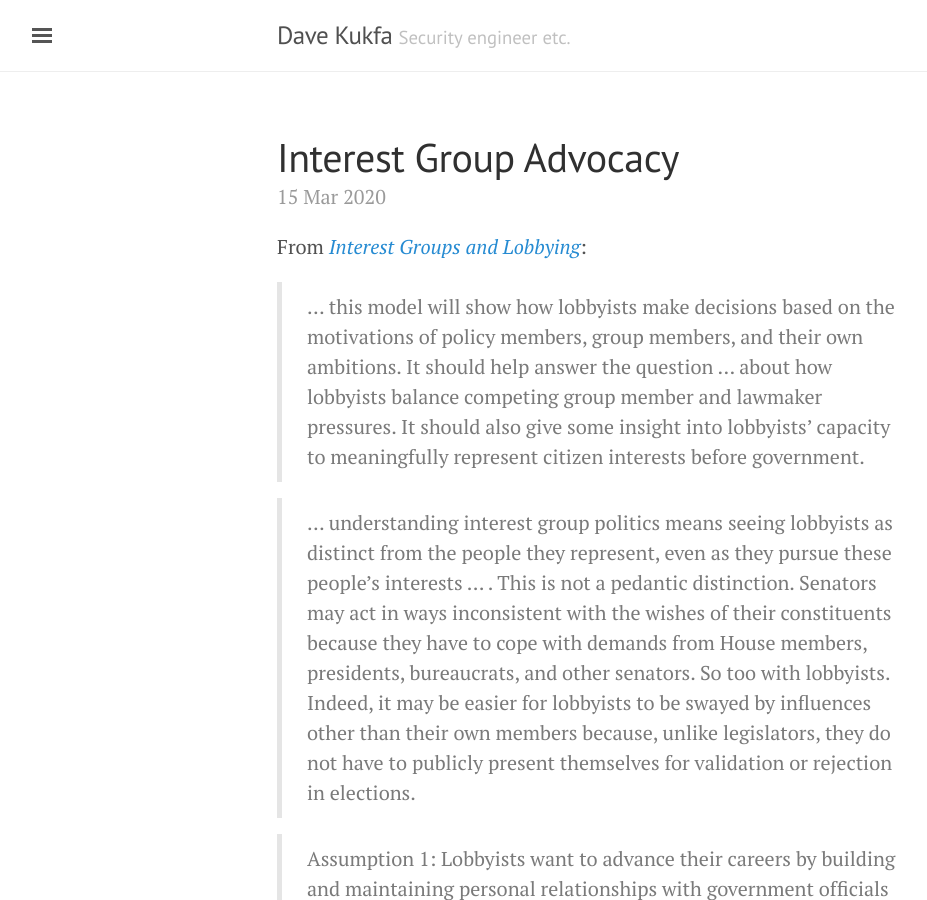
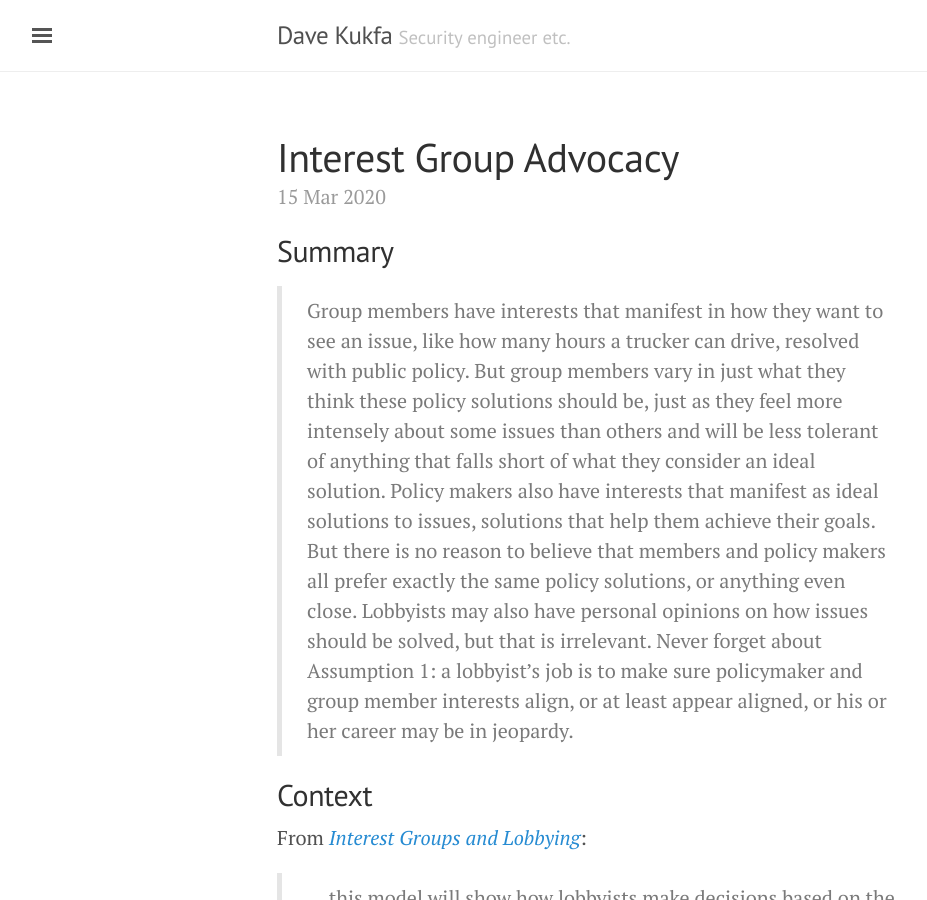
Before and after one commit to kukfa/kukfa.github.io, a Jekyll site: the page built from mental-models/_posts/2020-03-15-interest-group-advocacy.md, in a window 1280 px wide and 900 px high. Shown: the whole window, without its empty margins (3-930 px from the left). Built offline with Jekyll 4.4.1, drawn with Linux system fonts in a browser that asks for light colours; nearby versions of some CDN libraries; some of the changed text lies outside the part shown.

Commit message:
separate interest group advocacy

```diff
--- a/mental-models/_posts/2020-03-15-interest-group-advocacy.md
+++ b/mental-models/_posts/2020-03-15-interest-group-advocacy.md
@@ -3,6 +3,12 @@ layout: post
 title: Interest Group Advocacy
 tag: political science
 ---
+
+## Summary
+
+> Group members have interests that manifest in how they want to see an issue, like how many hours a trucker can drive, resolved with public policy. But group members vary in just what they think these policy solutions should be, just as they feel more intensely about some issues than others and will be less tolerant of anything that falls short of what they consider an ideal solution. Policy makers also have interests that manifest as ideal solutions to issues, solutions that help them achieve their goals. But there is no reason to believe that members and policy makers all prefer exactly the same policy solutions, or anything even close. Lobbyists may also have personal opinions on how issues should be solved, but that is irrelevant. Never forget about Assumption 1: a lobbyist's job is to make sure policymaker and group member interests align, or at least appear aligned, or his or her career may be in jeopardy.
+
+## Context
 
 From _[Interest Groups and Lobbying](https://www.taylorfrancis.com/books/9780429493652)_:
 
@@ -29,6 +35,4 @@ Even when members are happy and pay their dues, there is another crucial limit o
 Since policy maker support is critical to successful advocacy, lobbyists must find ways to persuade and pressure policy makers into acting on their members' behalf. ... whether by enticements or threats, lobbyists make arguments that are meaningful to policy makers, arguments that convince them that it is in their interests to support a policy proposal that also happens to more or less be what the lobbyist's members want. Lobbying is the art of pursuing member interests by persuading lawmakers that their interests and member interests are one and the same.<br>
 Lobbyists start by understanding what the interests of government officials are. Members of Congress want to be reelected, or to become a senator, governor, or even president (Mayhew 1974). Many also want to make policy consistent with their own ideological beliefs, usually so they have an achievement to advertise when they run for reelection or for election to higher office (Dodd 1977). Appointed officials running administrative agencies that implement the laws Congress passes want larger budgets and less congressional oversight (Downs 1967; Balla 1998). Federal judges, and especially members of the US Supreme Court, with lifetime appointments and largely insulated from political pressures, simply want to advance their ideas of how the Constitution ought to be interpreted and how to make existing law consistent with that ideal (Segal and Spaeth 2002). Is this overly simplistic? Yes. Does this cynically rule out any notion of altruism or a desire to serve the public good? Certainly. But what this stripped-down view of policy maker motivation does provide is stated in the seventh assumption ...
 
-> To summarize: group members have interests that manifest in how they want to see an issue, like how many hours a trucker can drive, resolved with public policy. But group members vary in just what they think these policy solutions should be, just as they feel more intensely about some issues than others and will be less tolerant of anything that falls short of what they consider an ideal solution. Policy makers also have interests that manifest as ideal solutions to issues, solutions that help them achieve their goals. But there is no reason to believe that members and policy makers all prefer exactly the same policy solutions, or anything even close. Lobbyists may also have personal opinions on how issues should be solved, but that is irrelevant. Never forget about Assumption 1: a lobbyist's job is to make sure policymaker and group member interests align, or at least appear aligned, or his or her career may be in jeopardy.
-
 See also: [Role of Public Opinion in Policy Making]({% post_url mental-models/2020-03-15-public-opinion-in-policy-making %}).
```
